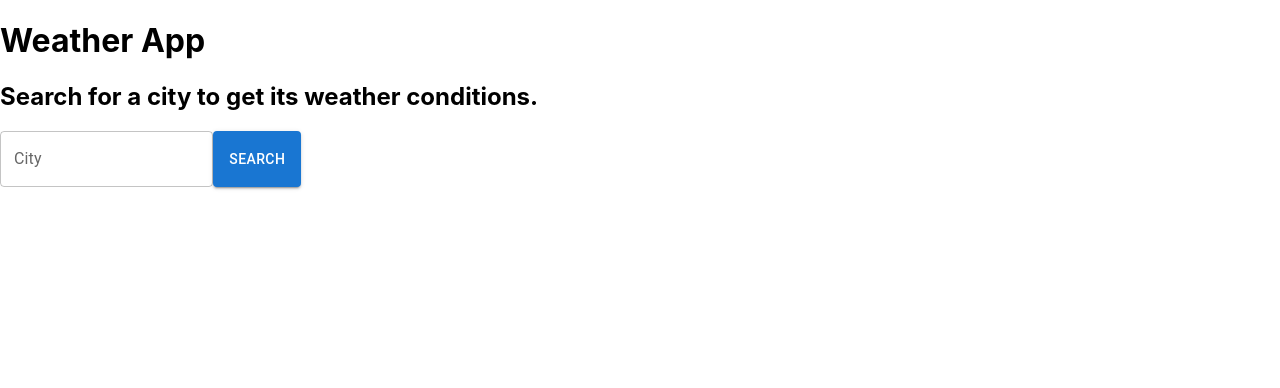
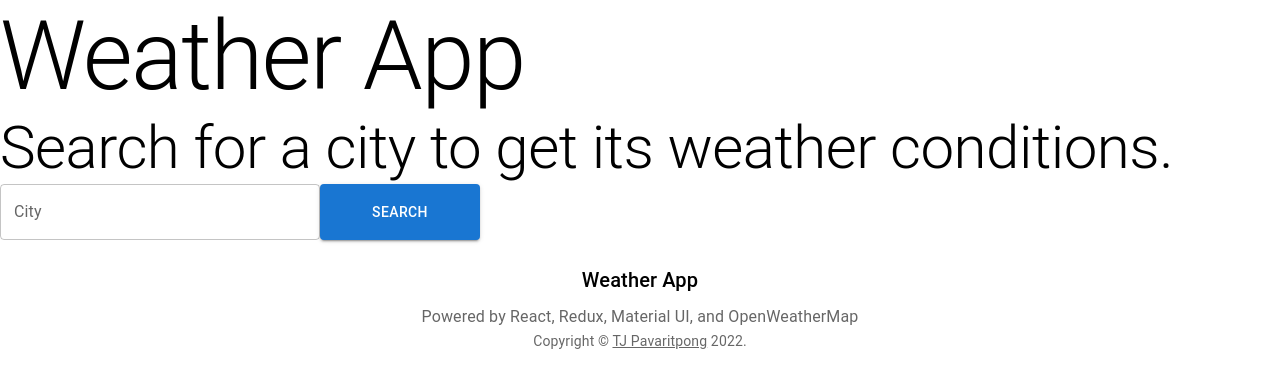
Before and after one commit to teetajp/weather-app, a React (Create React App) app: page / in a window 1280 px wide. Shown: the top 388 px of the page. Built offline with nearby package versions, Linux system fonts and the light colour scheme.

Commit message:
add typography

```diff
--- a/src/App.js
+++ b/src/App.js
@@ -1,24 +1,68 @@
 import React from 'react';
 import './App.css';
 import Alert from '@mui/material/Alert';
+import Box from '@mui/material/Box';
+import Typography from '@mui/material/Typography';
 import LinearProgress from '@mui/material/LinearProgress';
+import Link from '@mui/material/Link';
 import WeatherForm from './features/weather/WeatherForm';
 import WeatherDisplay from './features/weather/WeatherCard';
 import { useSelector } from 'react-redux';
 
-// App idea: https://github.com/florinpop17/app-ideas/blob/master/Projects/1-Beginner/Weather-App.mdhttps://github.com/florinpop17/app-ideas/blob/master/Projects/1-Beginner/Weather-App.md
+function Copyright() {
+  return (
+    <Typography variant="body2" color="text.secondary" align="center">
+      {'Copyright © '}
+      <Link color="inherit" href="https://github.com/teetajp/weather-app">
+        TJ Pavaritpong
+      </Link>{' '}
+      {new Date().getFullYear()}
+      {'.'}
+    </Typography>
+  );
+}
+
+function Footer() {
+  return (<>
+      <Box sx={{ bgcolor: 'background.paper', p: 6 }} component="footer">
+      <Typography variant="h6" align="center" gutterBottom>
+        Weather App
+      </Typography>
+      <Typography
+        variant="subtitle1"
+        align="center"
+        color="text.secondary"
+        component="p"
+      >
+        Powered by React, Redux, Material UI, and OpenWeatherMap
+      </Typography>
+      <Copyright />
+    </Box>
+  </>);
+}
+
 function App() {
   const weatherError = useSelector(state => state.weather.error);
   const weatherStatus = useSelector(state => state.weather.status);
+  // TODO: add typescript
 
+  /*  TODO:
+  - add spacing/margin around all componets from the edges
+  - add spacing between components
+  - set a theme for the app
+  - make font for Temp bigger
+  - adjust spacing between font and weather Icon
+   */
   return (
     <div>
       { weatherStatus === 'pending' ? <LinearProgress /> :
         weatherStatus === 'failed' ? <Alert severity="error">{weatherError}</Alert> : null }
-      <h1>Weather App</h1>
-      <h2>Search for a city to get its weather conditions.</h2>
+      <Typography variant="h1">Weather App</Typography>
+      <Typography variant="h2">Search for a city to get its weather conditions.</Typography>
       <WeatherForm />
+      {/* Add spacing between form and cards */}
       <WeatherDisplay/>
+      <Footer  />
     </div>
   );
 }
--- a/src/features/weather/WeatherCard.js
+++ b/src/features/weather/WeatherCard.js
@@ -1,5 +1,6 @@
 import React from 'react';
 import { useDispatch, useSelector } from 'react-redux';
+import Box from '@mui/material/Box';
 import Card from '@mui/material/Card';
 import CardActions from '@mui/material/CardActions';
 import CardContent from '@mui/material/CardContent';
@@ -27,8 +28,11 @@ const WeatherCard = ({ id="", city="", state="", country="", description="Descri
     const dispatch = useDispatch();
     return (
         <Card variant="outlined" sx={{ maxWidth: 345 }}>
-            <CardMedia component="img" sx={{ width: 100}} image={`http://openweathermap.org/img/wn/${weatherIcon}@2x.png`} alt={weatherIcon}/>
-            <h2>{(temp - 273.15).toFixed(1)} °C</h2>
+            <Box sx={{ display: 'flex' }}>
+                <CardMedia component="img" sx={{ width: 100}} image={`http://openweathermap.org/img/wn/${weatherIcon}@2x.png`} alt={weatherIcon} />
+                <h2>{(temp - 273.15).toFixed(1)} °C</h2>
+            </Box>
+
             <CardContent>
                 <h2>{city && city !== state ? city + "," : ""} {state ? state + "," : ""} {country ? country : ""}</h2>
                 <h3>Feels like {(feels_like - 273.15).toFixed(1)} °C</h3>
--- a/src/features/weather/WeatherForm.js
+++ b/src/features/weather/WeatherForm.js
@@ -11,11 +11,13 @@ export default function WeatherForm() {
     const dispatch = useDispatch();
 
     return (<>
-        <Grid container>
-            <Grid item xs={2}>
+        <Grid container alignItems="top">
+            <Grid item xs={3}>
                 <TextField fullWidth label="City" value={searchCity} onChange={(e) => setSearchCity(e.target.value)}/>
             </Grid>
-            <Button variant="contained" onClick={() => dispatch(fetchWeather(searchCity))}>Search</Button>
+            <Grid item xs={1.5}>
+                <Button fullWidth sx={{ height: '56px' }} variant="contained" onClick={() => dispatch(fetchWeather(searchCity))}>Search</Button>
+            </Grid>
         </Grid>
     </>);
 }
--- a/src/features/weather/weatherSlice.js
+++ b/src/features/weather/weatherSlice.js
@@ -1,6 +1,7 @@
 import { createSlice, createAsyncThunk } from '@reduxjs/toolkit';
 import axios from 'axios';
 const API_BASE_URL = 'http://api.openweathermap.org/';
+// Must get API key from https://home.openweathermap.org/users/sign_up at paste it in .env as REACT_APP_OPENWEATHER_API_KEY
 
 export const fetchWeather = createAsyncThunk('locations/fetchWeather', async (cityName) => {
     try {
```
Also changed, not shown: 1 other file (tests, documents, lock files or other folders).
